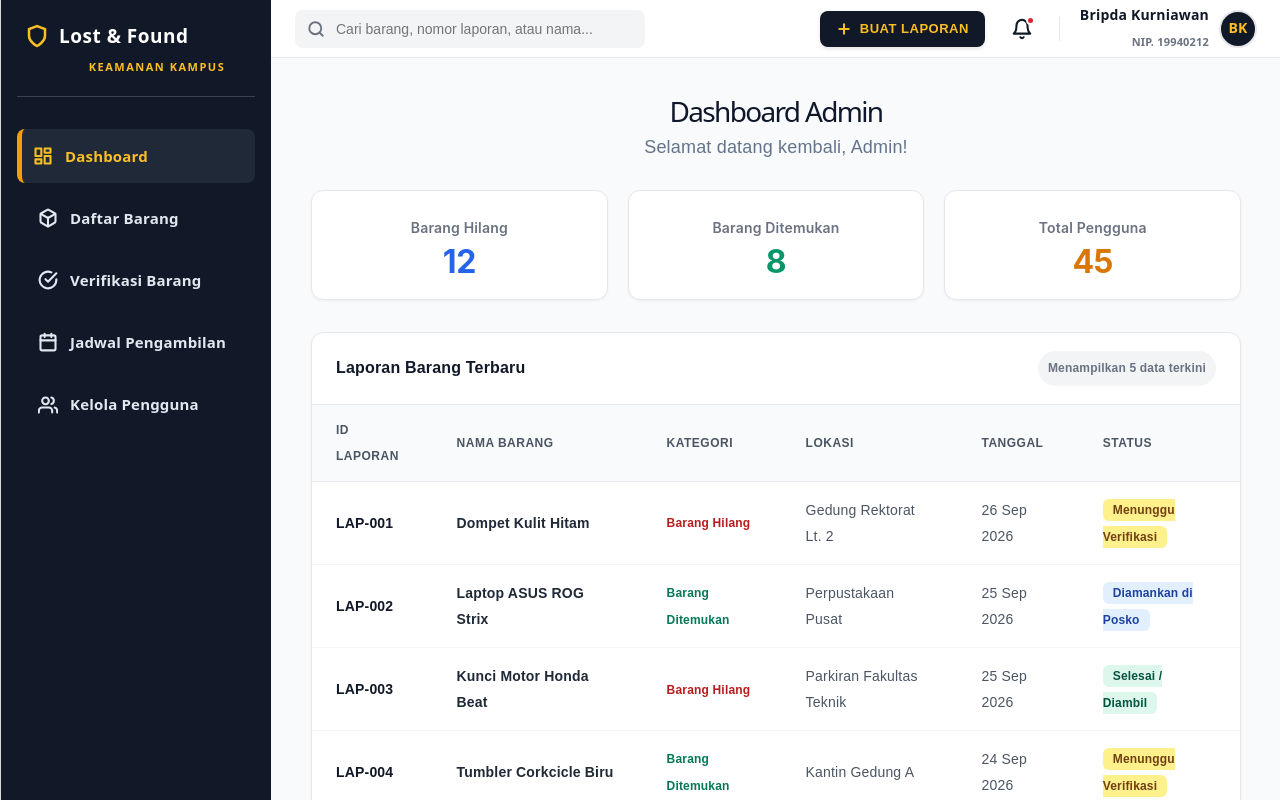
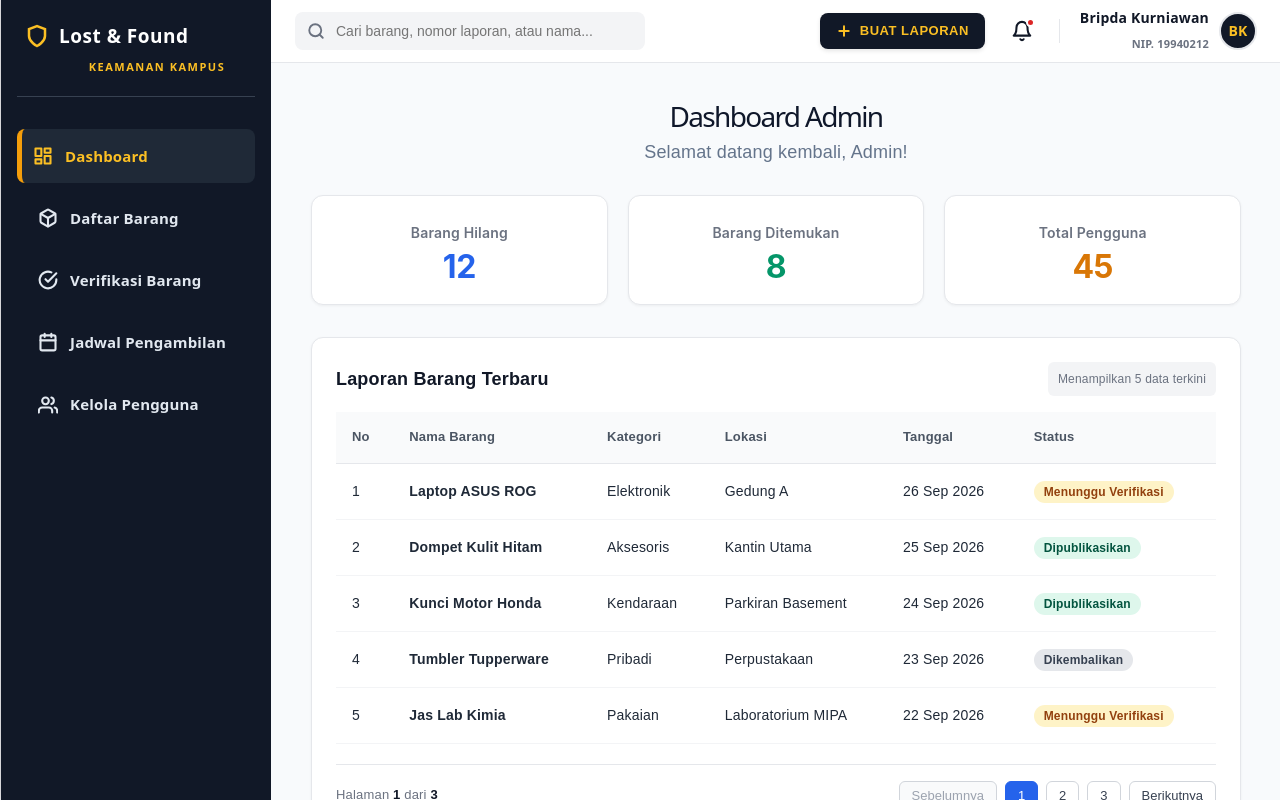
Before and after one commit to holyblesty/PBL03, a React (Vite) app in the folder lost-found-app/: page / in a window 1280 px wide. Built offline with nearby package versions, Linux system fonts and the light colour scheme.

Commit message:
menambahkan pagination tabel

```diff
--- a/lost-found-app/src/components/ReportTable.jsx
+++ b/lost-found-app/src/components/ReportTable.jsx
@@ -1,77 +1,75 @@
-import React, { useState } from 'react';
+import React from 'react';
 
 function ReportTable() {
-    // Data dummy untuk daftar laporan barang hilang/ditemukan
-    const [dummyReports] = useState([
-        { id: 'LAP-001', namaBarang: 'Dompet Kulit Hitam', kategori: 'Barang Hilang', lokasi: 'Gedung Rektorat Lt. 2', tanggal: '26 Sep 2026', status: 'Menunggu Verifikasi' },
-        { id: 'LAP-002', namaBarang: 'Laptop ASUS ROG Strix', kategori: 'Barang Ditemukan', lokasi: 'Perpustakaan Pusat', tanggal: '25 Sep 2026', status: 'Diamankan di Posko' },
-        { id: 'LAP-003', namaBarang: 'Kunci Motor Honda Beat', kategori: 'Barang Hilang', lokasi: 'Parkiran Fakultas Teknik', tanggal: '25 Sep 2026', status: 'Selesai / Diambil' },
-        { id: 'LAP-004', namaBarang: 'Tumbler Corkcicle Biru', kategori: 'Barang Ditemukan', lokasi: 'Kantin Gedung A', tanggal: '24 Sep 2026', status: 'Menunggu Verifikasi' },
-        { id: 'LAP-005', namaBarang: 'Kartu Identitas Mahasiswa (KTM)', kategori: 'Barang Ditemukan', lokasi: 'Lab Komputer Lt. 3', tanggal: '24 Sep 2026', status: 'Selesai / Diambil' },
-    ]);
+    // Dummy data contoh laporan
+    const reports = [
+        { id: 1, namaBarang: 'Laptop ASUS ROG', kategori: 'Elektronik', lokasi: 'Gedung A', status: 'Menunggu Verifikasi', tanggal: '26 Sep 2026' },
+        { id: 2, namaBarang: 'Dompet Kulit Hitam', kategori: 'Aksesoris', lokasi: 'Kantin Utama', status: 'Dipublikasikan', tanggal: '25 Sep 2026' },
+        { id: 3, namaBarang: 'Kunci Motor Honda', kategori: 'Kendaraan', lokasi: 'Parkiran Basement', status: 'Dipublikasikan', tanggal: '24 Sep 2026' },
+        { id: 4, namaBarang: 'Tumbler Tupperware', kategori: 'Pribadi', lokasi: 'Perpustakaan', status: 'Dikembalikan', tanggal: '23 Sep 2026' },
+        { id: 5, namaBarang: 'Jas Lab Kimia', kategori: 'Pakaian', lokasi: 'Laboratorium MIPA', status: 'Menunggu Verifikasi', tanggal: '22 Sep 2026' },
+    ];
 
-    // Fungsi kecil untuk menentukan warna badge status
-    const getStatusBadgeStyle = (status) => {
-        if (status.includes('Selesai')) {
-            return { backgroundColor: '#DEF7EC', color: '#03543F' };
-        } else if (status.includes('Diamankan')) {
-            return { backgroundColor: '#E1EFFE', color: '#1E429F' };
-        } else {
-            return { backgroundColor: '#FEF08A', color: '#713F12' };
-        }
+    const tableHeaderStyle = {
+        padding: '12px 16px',
+        textAlign: 'left',
+        fontSize: '13px',
+        fontWeight: '600',
+        color: '#4B5563',
+        borderBottom: '1px solid #E5E7EB',
+        backgroundColor: '#F9FAFB'
+    };
+
+    const tableCellStyle = {
+        padding: '14px 16px',
+        fontSize: '14px',
+        color: '#1F2937',
+        borderBottom: '1px solid #F3F4F6'
     };
 
     return (
-        <div style={{ backgroundColor: '#ffffff', borderRadius: '12px', border: '1px solid #E5E7EB', overflow: 'hidden', boxShadow: '0 1px 3px rgba(0,0,0,0.05)' }}>
-            <div style={{ padding: '18px 24px', borderBottom: '1px solid #E5E7EB', display: 'flex', justifyContent: 'space-between', alignItems: 'center' }}>
-                <h3 style={{ margin: 0, fontSize: '16px', fontWeight: '700', color: '#111827' }}>Laporan Barang Terbaru</h3>
-                <span style={{ fontSize: '12px', fontWeight: '600', color: '#6B7280', backgroundColor: '#F3F4F6', padding: '4px 10px', borderRadius: '20px' }}>
+        <div style={{ backgroundColor: '#ffffff', borderRadius: '12px', border: '1px solid #E5E7EB', boxShadow: '0 1px 3px rgba(0,0,0,0.05)', padding: '24px' }}>
+            <div style={{ display: 'flex', justifyContent: 'space-between', alignItems: 'center', marginBottom: '16px' }}>
+                <h3 style={{ margin: 0, fontSize: '18px', fontWeight: '700', color: '#111827' }}>Laporan Barang Terbaru</h3>
+                <span style={{ fontSize: '12px', color: '#6B7280', backgroundColor: '#F3F4F6', padding: '4px 10px', borderRadius: '6px', fontWeight: '500' }}>
                     Menampilkan 5 data terkini
                 </span>
             </div>
 
             <div style={{ overflowX: 'auto' }}>
-                <table style={{ width: '100%', borderCollapse: 'collapse', textAlign: 'left', fontSize: '14px' }}>
+                <table style={{ width: '100%', borderCollapse: 'collapse', textAlign: 'left' }}>
                     <thead>
-                        <tr style={{ backgroundColor: '#F9FAFB', borderBottom: '1px solid #E5E7EB', color: '#4B5563', fontSize: '12px', textTransform: 'uppercase', letterSpacing: '0.5px' }}>
-                            <th style={{ padding: '12px 24px' }}>ID Laporan</th>
-                            <th style={{ padding: '12px 24px' }}>Nama Barang</th>
-                            <th style={{ padding: '12px 24px' }}>Kategori</th>
-                            <th style={{ padding: '12px 24px' }}>Lokasi</th>
-                            <th style={{ padding: '12px 24px' }}>Tanggal</th>
-                            <th style={{ padding: '12px 24px' }}>Status</th>
+                        <tr>
+                            <th style={tableHeaderStyle}>No</th>
+                            <th style={tableHeaderStyle}>Nama Barang</th>
+                            <th style={tableHeaderStyle}>Kategori</th>
+                            <th style={tableHeaderStyle}>Lokasi</th>
+                            <th style={tableHeaderStyle}>Tanggal</th>
+                            <th style={tableHeaderStyle}>Status</th>
                         </tr>
                     </thead>
                     <tbody>
-                        {dummyReports.map((row, index) => (
-                            <tr
-                                key={index}
-                                style={{ borderBottom: '1px solid #F3F4F6', transition: 'background-color 0.1s' }}
-                                onMouseEnter={(e) => e.currentTarget.style.backgroundColor = '#F9FAFB'}
-                                onMouseLeave={(e) => e.currentTarget.style.backgroundColor = 'transparent'}
-                            >
-                                <td style={{ padding: '14px 24px', fontWeight: '600', color: '#111827' }}>{row.id}</td>
-                                <td style={{ padding: '14px 24px', fontWeight: '600', color: '#1F2937' }}>{row.namaBarang}</td>
-                                <td style={{ padding: '14px 24px' }}>
-                                    <span style={{
-                                        fontWeight: '600',
-                                        fontSize: '12px',
-                                        color: row.kategori === 'Barang Hilang' ? '#B91C1C' : '#047857'
-                                    }}>
-                                        {row.kategori}
-                                    </span>
-                                </td>
-                                <td style={{ padding: '14px 24px', color: '#4B5563' }}>{row.lokasi}</td>
-                                <td style={{ padding: '14px 24px', color: '#4B5563' }}>{row.tanggal}</td>
-                                <td style={{ padding: '14px 24px' }}>
+                        {reports.map((item, index) => (
+                            <tr key={item.id} style={{ transition: 'background 0.2s' }}>
+                                <td style={tableCellStyle}>{index + 1}</td>
+                                <td style={{ ...tableCellStyle, fontWeight: '600' }}>{item.namaBarang}</td>
+                                <td style={tableCellStyle}>{item.kategori}</td>
+                                <td style={tableCellStyle}>{item.lokasi}</td>
+                                <td style={tableCellStyle}>{item.tanggal}</td>
+                                <td style={tableCellStyle}>
                                     <span style={{
                                         padding: '4px 10px',
-                                        borderRadius: '6px',
+                                        borderRadius: '20px',
                                         fontSize: '12px',
-                                        fontWeight: '700',
-                                        ...getStatusBadgeStyle(row.status)
+                                        fontWeight: '600',
+                                        backgroundColor:
+                                            item.status === 'Dipublikasikan' ? '#DEF7EC' :
+                                                item.status === 'Menunggu Verifikasi' ? '#FEF3C7' : '#E5E7EB',
+                                        color:
+                                            item.status === 'Dipublikasikan' ? '#03543F' :
+                                                item.status === 'Menunggu Verifikasi' ? '#92400E' : '#374151'
                                     }}>
-                                        {row.status}
+                                        {item.status}
                                     </span>
                                 </td>
                             </tr>
@@ -79,6 +77,30 @@ function ReportTable() {
                     </tbody>
                 </table>
             </div>
+
+            {/* Bagian Pagination */}
+            <div style={{ display: 'flex', justifyContent: 'space-between', alignItems: 'center', marginTop: '20px', paddingTop: '16px', borderTop: '1px solid #E5E7EB' }}>
+                <p style={{ margin: 0, fontSize: '13px', color: '#6B7280' }}>
+                    Halaman <strong style={{ color: '#111827' }}>1</strong> dari <strong style={{ color: '#111827' }}>3</strong>
+                </p>
+                <div style={{ display: 'flex', gap: '8px' }}>
+                    <button style={{ padding: '6px 12px', fontSize: '13px', fontWeight: '500', borderRadius: '6px', border: '1px solid #D1D5DB', backgroundColor: '#F9FAFB', color: '#9CA3AF', cursor: 'not-allowed' }} disabled>
+                        Sebelumnya
+                    </button>
+                    <button style={{ padding: '6px 12px', fontSize: '13px', fontWeight: '500', borderRadius: '6px', border: '1px solid #2563EB', backgroundColor: '#2563EB', color: '#ffffff', cursor: 'pointer' }}>
+                        1
+                    </button>
+                    <button style={{ padding: '6px 12px', fontSize: '13px', fontWeight: '500', borderRadius: '6px', border: '1px solid #D1D5DB', backgroundColor: '#ffffff', color: '#374151', cursor: 'pointer' }}>
+                        2
+                    </button>
+                    <button style={{ padding: '6px 12px', fontSize: '13px', fontWeight: '500', borderRadius: '6px', border: '1px solid #D1D5DB', backgroundColor: '#ffffff', color: '#374151', cursor: 'pointer' }}>
+                        3
+                    </button>
+                    <button style={{ padding: '6px 12px', fontSize: '13px', fontWeight: '500', borderRadius: '6px', border: '1px solid #D1D5DB', backgroundColor: '#ffffff', color: '#374151', cursor: 'pointer' }}>
+                        Berikutnya
+                    </button>
+                </div>
+            </div>
         </div>
     );
 }
```
